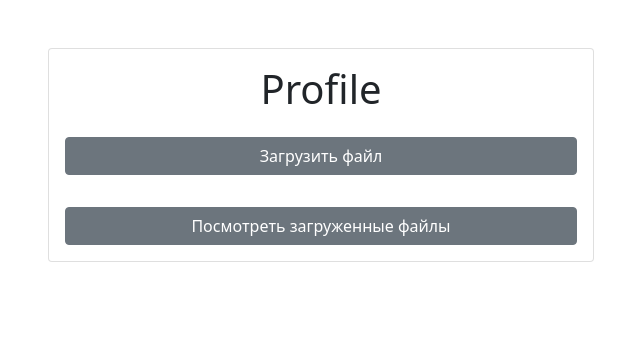
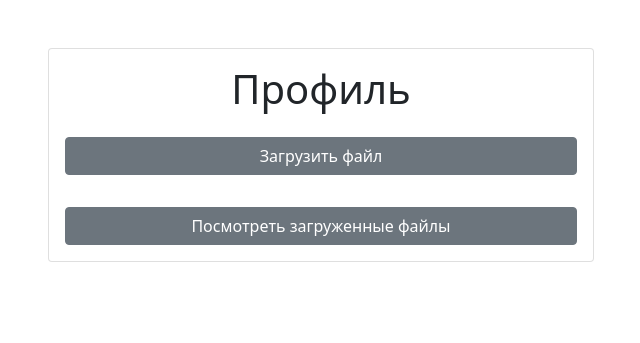
Before and after one commit to OxXity/preproff_audio_project, a Flask app: page /profile in a window 1280 px wide. Shown: the part 77-420 px from the top of the page, without its empty margins (319-959 px from the left). Run offline with Flask 3, Linux system fonts and the light colour scheme; a user stored in the database is signed in.

Commit message:
final version (before edits and png to mp3)

```diff
--- a/templates/profile.html
+++ b/templates/profile.html
@@ -50,7 +50,7 @@
                 <div class="col-md-6">
                     <div class="card">
                         <div class="card-body">
-                            <h1 class="card-title text-center mb-4">Profile</h1>
+                            <h1 class="card-title text-center mb-4">Профиль</h1>
                             <div class="btn-container">
                                 <a href="{{ url_for('upl_files') }}" class="btn btn-secondary btn-block mb-3">Загрузить файл</a>
                                 <a href="{{ url_for('uploaded_files') }}" class="btn btn-secondary btn-block">Посмотреть загруженные файлы</a>
```
Also changed, not shown: app.py (+17 -1 lines).
